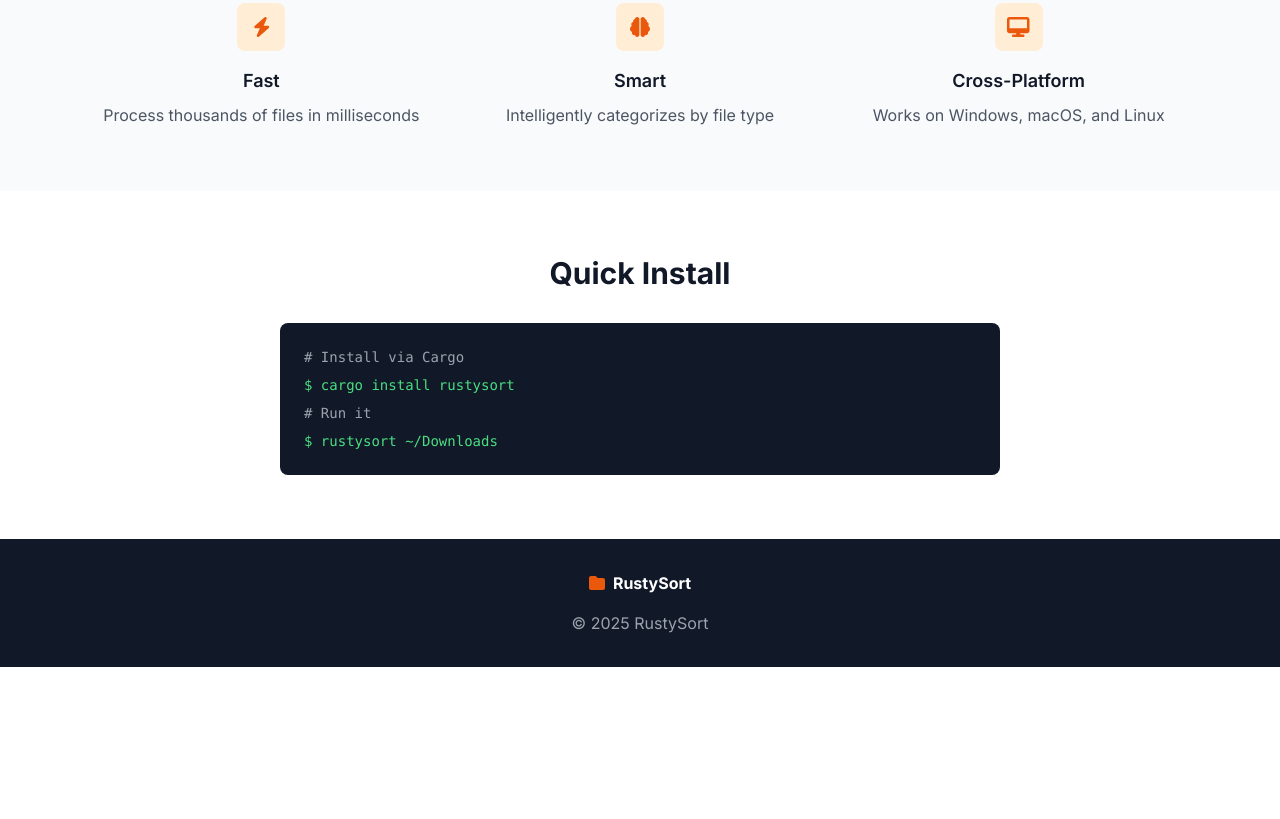
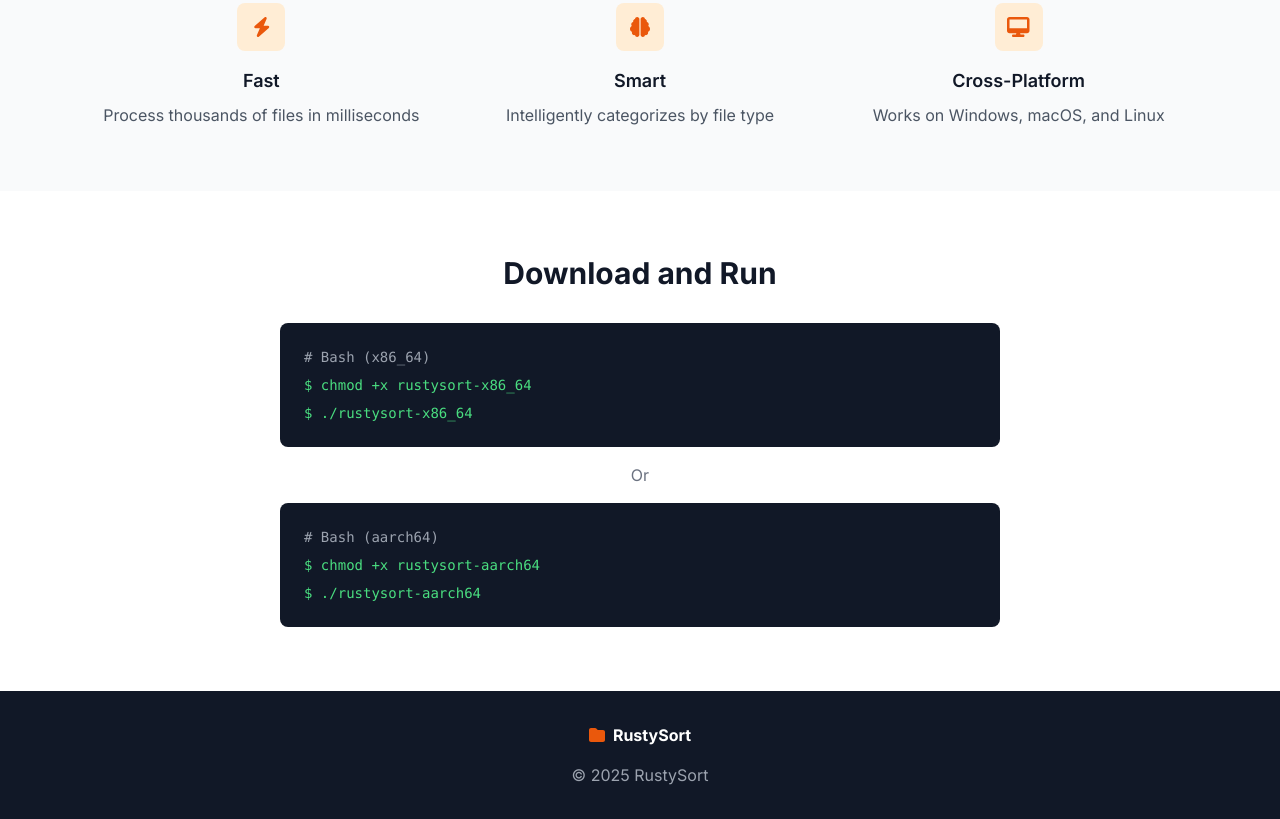
Before and after one commit to oluwaleke-dotcom/rustysort, a plain HTML site: page docs/index.html in a window 1280 px wide. Shown: the part 710-1529 px from the top of the page. Before the commit the page ends 1377 px from the top, so only its background shows below. Drawn offline with nearby package versions, Linux system fonts and the light colour scheme.

Commit message:
index.html

```diff
--- a/docs/index.html
+++ b/docs/index.html
@@ -105,16 +105,25 @@
             </div>
         </section>
 
-        <section id="install" class="py-16">
+                <section id="install" class="py-16">
             <div class="max-w-3xl mx-auto px-6">
-                <h2 class="text-3xl font-bold text-center text-gray-900 mb-8">Quick Install</h2>
+                <h2 class="text-3xl font-bold text-center text-gray-900 mb-8">Download and Run</h2>
+
+                <div class="bg-gray-900 rounded-lg p-6 mb-4">
+                    <div class="font-mono text-sm space-y-2">
+                        <div class="text-gray-400"># Bash (x86_64)</div>
+                        <div class="text-green-400">$ chmod +x rustysort-x86_64</div>
+                        <div class="text-green-400">$ ./rustysort-x86_64</div>
+                    </div>
+                </div>
+
+                <div class="text-center text-gray-500 mb-4">Or</div>
 
                 <div class="bg-gray-900 rounded-lg p-6">
                     <div class="font-mono text-sm space-y-2">
-                        <div class="text-gray-400"># Install via Cargo</div>
-                        <div class="text-green-400">$ cargo install rustysort</div>
-                        <div class="text-gray-400 mt-4"># Run it</div>
-                        <div class="text-green-400">$ rustysort ~/Downloads</div>
+                        <div class="text-gray-400"># Bash (aarch64)</div>
+                        <div class="text-green-400">$ chmod +x rustysort-aarch64</div>
+                        <div class="text-green-400">$ ./rustysort-aarch64</div>
                     </div>
                 </div>
             </div>
```
